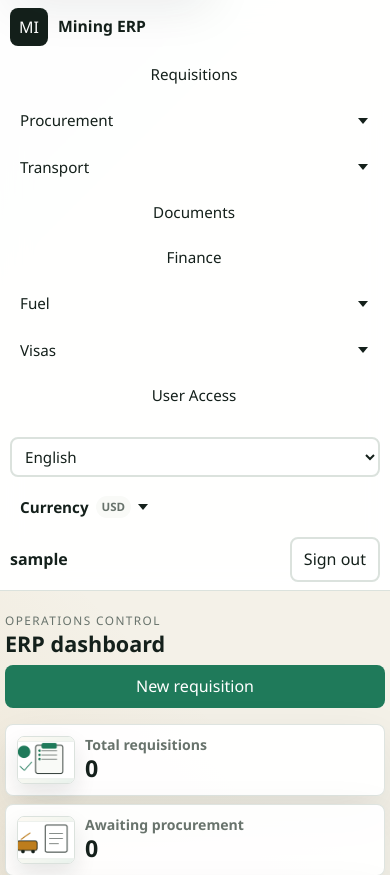
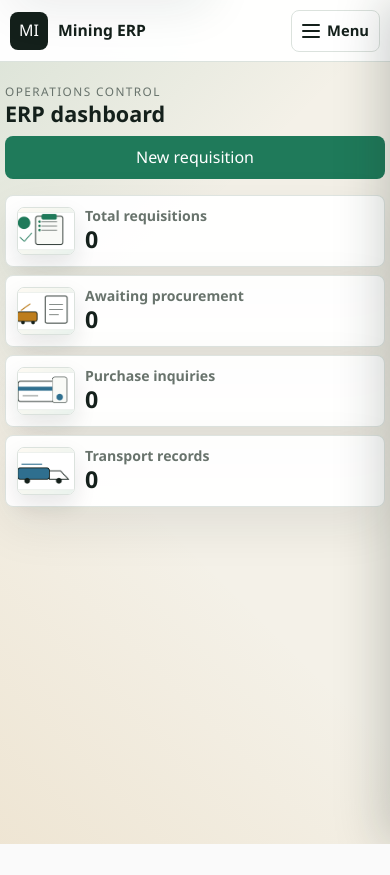
Before and after one commit to nekiwanuka/MINING_ERP, a Django app: page / in a window 390 px wide. Shown: the top 875 px of the page. After the commit the page ends 844 px from the top, so only its background shows below. Run offline with Django 5.2, Linux system fonts and the light colour scheme; the visitor is signed in with stand-in values (Sample User, id 1); data comes from the database, SQL or seed files in the repository; data that the repository does not hold is empty.

Commit message:
Improve mobile header menu

```diff
--- a/operations/templates/operations/base.html
+++ b/operations/templates/operations/base.html
@@ -21,6 +21,16 @@
                 {% if app_setting.address %}<small>{{ app_setting.address|truncatechars:44 }}</small>{% endif %}
             </span>
         </a>
+        <button class="mobile-menu-toggle" type="button" aria-controls="mobile-menu" aria-expanded="false">
+            <span></span><span></span><span></span>
+            <strong>Menu</strong>
+        </button>
+        <div class="mobile-menu-backdrop" data-mobile-menu-close hidden></div>
+        <div class="app-menu-drawer" id="mobile-menu">
+            <div class="mobile-menu-header">
+                <strong>Menu</strong>
+                <button class="mobile-menu-close" type="button" data-mobile-menu-close aria-label="Close menu">Close</button>
+            </div>
             <nav class="top-nav" aria-label="Primary navigation">
                 {% if can_read_requisitions %}<a href="{% if requester_only %}{% url 'requisition_create' %}{% else %}{% url 'requisition_list' %}{% endif %}">{% if requester_only %}Request page{% else %}{{ 'Requisitions'|tr:active_language }}{% endif %}</a>{% endif %}
                 {% if can_read_procurement %}
@@ -114,6 +124,7 @@
                 <span class="current-user">{{ request.user.username }}</span>
                 <button type="submit">{{ 'Sign out'|tr:active_language }}</button>
             </form>
+        </div>
     </header>
     <main id="main-content" class="page-shell" tabindex="-1">
         {% if messages %}
@@ -193,6 +204,38 @@
 
             translateTextNodes(document.body);
             translateAttributes(document.body);
+
+            var menuToggle = document.querySelector('.mobile-menu-toggle');
+            var menuDrawer = document.getElementById('mobile-menu');
+            var menuBackdrop = document.querySelector('.mobile-menu-backdrop');
+            var menuCloseControls = document.querySelectorAll('[data-mobile-menu-close]');
+
+            function setMenuOpen(isOpen) {
+                if (!menuToggle || !menuDrawer || !menuBackdrop) { return; }
+                document.body.classList.toggle('mobile-menu-open', isOpen);
+                menuToggle.setAttribute('aria-expanded', String(isOpen));
+                menuBackdrop.hidden = !isOpen;
+                if (isOpen) {
+                    menuDrawer.querySelector('a, button, summary, select')?.focus();
+                } else {
+                    menuToggle.focus();
+                }
+            }
+
+            if (menuToggle && menuDrawer && menuBackdrop) {
+                menuToggle.addEventListener('click', function () {
+                    setMenuOpen(!document.body.classList.contains('mobile-menu-open'));
+                });
+                menuCloseControls.forEach(function (control) {
+                    control.addEventListener('click', function () { setMenuOpen(false); });
+                });
+                menuDrawer.querySelectorAll('a').forEach(function (link) {
+                    link.addEventListener('click', function () { setMenuOpen(false); });
+                });
+                document.addEventListener('keydown', function (event) {
+                    if (event.key === 'Escape') { setMenuOpen(false); }
+                });
+            }
         }());
     </script>
 </body>
--- a/static/css/app.css
+++ b/static/css/app.css
@@ -116,6 +116,9 @@ input[type="number"], input[type="date"], input[type="time"], .metric-card stron
 .brand-copy { display: grid; gap: 1px; line-height: 1.1; }
 .brand-copy strong { font-size: 1.02rem; overflow-wrap: anywhere; }
 .brand-copy small { color: var(--muted); font-size: 0.8rem; font-weight: 700; overflow-wrap: anywhere; }
+.mobile-menu-toggle, .mobile-menu-header { display: none; }
+.app-menu-drawer { display: contents; }
+.mobile-menu-backdrop[hidden] { display: none; }
 .top-nav { display: flex; gap: 4px; align-items: center; flex: 1 1 620px; flex-wrap: wrap; justify-content: flex-start; min-width: 0; overflow: visible; }
 .top-nav a, .nav-group > summary {
     display: inline-flex;
@@ -962,19 +965,32 @@ tbody tr:last-child td { border-bottom: 0; }
 }
 
 @media (max-width: 760px) {
-    .app-header { position: static; align-items: flex-start; flex-direction: column; gap: 10px; padding: 10px 12px; }
-    .brand { width: 100%; flex-basis: auto; }
-    .brand-mark, .brand-logo { width: 38px; height: 38px; }
+    body.mobile-menu-open { overflow: hidden; }
+    .app-header { position: sticky; top: 0; display: flex; align-items: center; justify-content: space-between; flex-wrap: nowrap; gap: 10px; min-height: 62px; padding: 9px 12px; z-index: 60; }
+    .brand { flex: 1 1 auto; width: auto; min-width: 0; }
+    .brand-mark, .brand-logo { width: 38px; height: 38px; flex: 0 0 auto; }
     .brand-copy strong { font-size: 0.98rem; }
     .brand-copy small { display: none; }
-    .top-nav { width: 100%; display: grid; grid-template-columns: repeat(2, minmax(0, 1fr)); gap: 7px; max-height: 42vh; overflow-y: auto; padding-right: 2px; }
+    .mobile-menu-toggle { display: inline-flex; align-items: center; justify-content: center; gap: 7px; min-height: 42px; border: 1px solid var(--line); border-radius: 8px; background: #fff; color: var(--ink); padding: 8px 10px; font-weight: 900; cursor: pointer; }
+    .mobile-menu-toggle span { display: block; width: 18px; height: 2px; border-radius: 999px; background: currentColor; box-shadow: 0 6px 0 currentColor, 0 -6px 0 currentColor; }
+    .mobile-menu-toggle span + span, .mobile-menu-toggle span + span + span { display: none; }
+    .mobile-menu-toggle strong { font-size: 0.92rem; }
+    .mobile-menu-backdrop { position: fixed; inset: 0; z-index: 70; background: rgba(20, 32, 27, 0.42); backdrop-filter: blur(2px); }
+    .app-menu-drawer { position: fixed; top: 0; right: 0; z-index: 80; display: grid; align-content: start; gap: 12px; width: min(88vw, 340px); height: 100svh; padding: 14px; border-left: 1px solid var(--line); background: #fff; box-shadow: -24px 0 46px rgba(20, 32, 27, 0.22); overflow-y: auto; transform: translateX(105%); transition: transform 0.2s ease; }
+    body.mobile-menu-open .app-menu-drawer { transform: translateX(0); }
+    .mobile-menu-header { display: flex; align-items: center; justify-content: space-between; gap: 10px; padding-bottom: 10px; border-bottom: 1px solid var(--line); }
+    .mobile-menu-header strong { color: var(--ink); font-size: 1.15rem; }
+    .mobile-menu-close { min-height: 38px; border: 1px solid var(--line); border-radius: 8px; background: var(--field); color: var(--ink); padding: 7px 10px; font-weight: 900; }
+    .top-nav { width: 100%; display: grid; grid-template-columns: 1fr; gap: 8px; max-height: none; overflow: visible; padding-right: 0; }
     .top-nav a, .nav-group, .nav-group > summary { width: 100%; min-width: 0; }
-    .top-nav a, .nav-group > summary { min-height: 38px; justify-content: center; padding: 7px 9px; text-align: center; white-space: normal; }
+    .top-nav a, .nav-group > summary { min-height: 42px; justify-content: space-between; padding: 9px 11px; border: 1px solid var(--line); background: var(--field); text-align: left; white-space: normal; }
     .nav-group { display: grid; }
     .nav-group > summary { justify-content: space-between; }
-    .nav-submenu { position: static; width: 100%; min-width: 0; margin-top: 6px; box-shadow: none; background: var(--field); }
-    .nav-submenu a { justify-content: flex-start; padding-left: 12px; background: #fff; text-align: left; }
+    .nav-submenu { position: static; width: 100%; min-width: 0; margin-top: 7px; padding: 8px; border-radius: 8px; box-shadow: none; background: #f2f6f3; }
+    .nav-submenu a { justify-content: flex-start; min-height: 38px; padding: 8px 10px; background: #fff; text-align: left; }
     .language-form, .language-form select, .currency-menu, .currency-menu > summary { width: 100%; }
+    .language-form, .currency-menu, .logout-form { padding-top: 10px; border-top: 1px solid var(--line); }
+    .currency-menu > summary { justify-content: space-between; border-color: var(--line); background: var(--field); }
     .currency-form { position: static; width: 100%; margin-top: 8px; box-shadow: none; }
     .logout-form { width: 100%; justify-content: space-between; gap: 10px; }
     .current-user { overflow: hidden; text-overflow: ellipsis; white-space: nowrap; }
```
Lines whose indentation alone changed are shown as unchanged.
